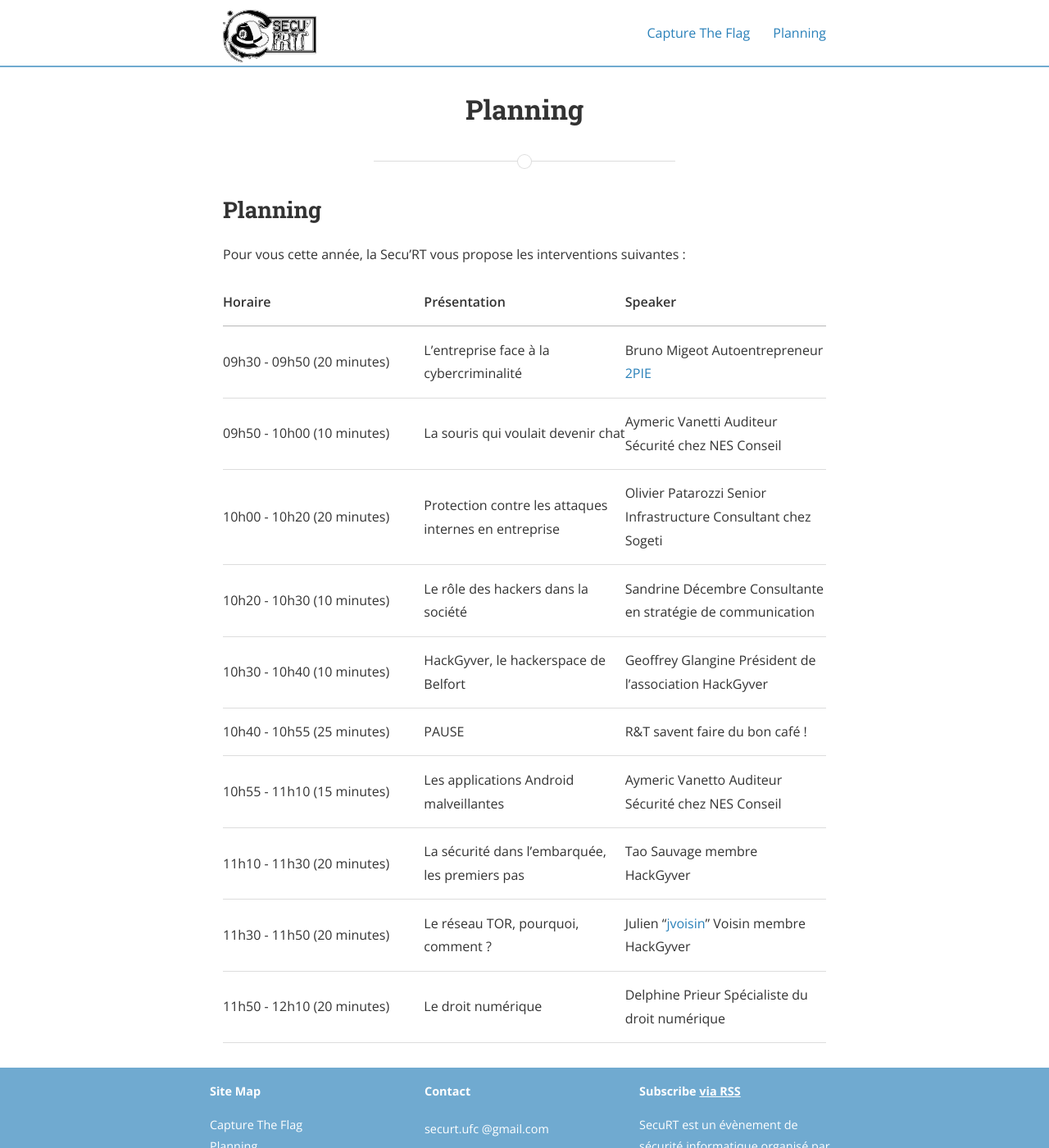
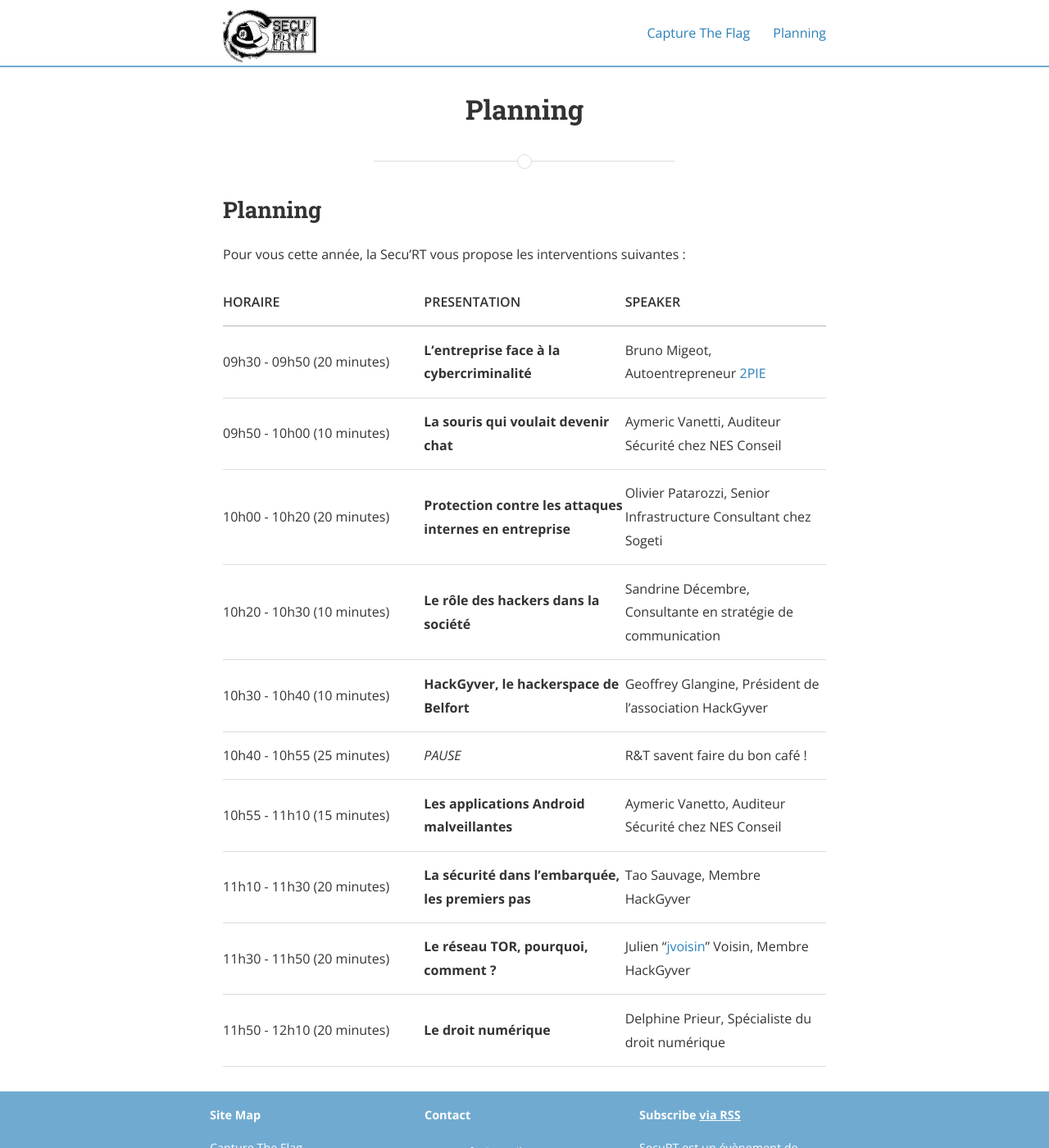
Before and after one commit to SecuRT/securt.github.io, a Jekyll site: the page built from planning.md, in a window 1280 px wide and 1400 px high. Shown: the whole window at 82% size. Built offline with Jekyll 4.4.1, drawn with Linux system fonts in a browser that asks for light colours; nearby versions of some CDN libraries.

Commit message:
[planning] Quick format fix.

```diff
--- a/planning.md
+++ b/planning.md
@@ -8,15 +8,15 @@ permalink: /planning/
 
 Pour vous cette année, la Secu'RT vous propose les interventions suivantes :
 
-| Horaire                    | Présentation                                          | Speaker                                                           |
-|----------------------------|-------------------------------------------------------|-------------------------------------------------------------------|
-| 09h30 - 09h50 (20 minutes) | L'entreprise face à la cybercriminalité               | Bruno Migeot Autoentrepreneur [2PIE]( http://www.2pie.fr/ )       |
-| 09h50 - 10h00 (10 minutes) | La souris qui voulait devenir chat                    | Aymeric Vanetti Auditeur Sécurité chez NES Conseil                |
-| 10h00 - 10h20 (20 minutes) | Protection contre les attaques internes en entreprise | Olivier Patarozzi Senior Infrastructure Consultant chez Sogeti    |
-| 10h20 - 10h30 (10 minutes) | Le rôle des hackers dans la société                   | Sandrine Décembre Consultante en stratégie de communication       |
-| 10h30 - 10h40 (10 minutes) | HackGyver, le hackerspace de Belfort                  | Geoffrey Glangine Président de l'association HackGyver            |
-| 10h40 - 10h55 (25 minutes) | PAUSE                                                 | R&T savent faire du bon café !                                    |
-| 10h55 - 11h10 (15 minutes) | Les applications Android malveillantes                | Aymeric Vanetto Auditeur Sécurité chez NES Conseil                |
-| 11h10 - 11h30 (20 minutes) | La sécurité dans l'embarquée, les premiers pas        | Tao Sauvage membre HackGyver                                      |
-| 11h30 - 11h50 (20 minutes) | Le réseau TOR, pourquoi, comment ?                    | Julien "[jvoisin]( https://dustri.org/ )" Voisin membre HackGyver |
-| 11h50 - 12h10 (20 minutes) | Le droit numérique                                    | Delphine Prieur Spécialiste du droit numérique                    |
+| HORAIRE                     | PRESENTATION                                              | SPEAKER                                                            |
+|--------------- -------------|-----------------------------------------------------------|--------------------------------------------------------------------|
+| 09h30 - 09h50  (20 minutes) | **L'entreprise face à la cybercriminalité**               | Bruno Migeot, Autoentrepreneur [2PIE]( http://www.2pie.fr/ )       |
+| 09h50 - 10h00  (10 minutes) | **La souris qui voulait devenir chat**                    | Aymeric Vanetti, Auditeur Sécurité chez NES Conseil                |
+| 10h00 - 10h20  (20 minutes) | **Protection contre les attaques internes en entreprise** | Olivier Patarozzi, Senior Infrastructure Consultant chez Sogeti    |
+| 10h20 - 10h30  (10 minutes) | **Le rôle des hackers dans la société**                   | Sandrine Décembre, Consultante en stratégie de communication       |
+| 10h30 - 10h40  (10 minutes) | **HackGyver, le hackerspace de Belfort**                  | Geoffrey Glangine, Président de l'association HackGyver            |
+| 10h40 - 10h55  (25 minutes) | *PAUSE*                                                   | R&T savent faire du bon café !                                     |
+| 10h55 - 11h10  (15 minutes) | **Les applications Android malveillantes**                | Aymeric Vanetto, Auditeur Sécurité chez NES Conseil                |
+| 11h10 - 11h30  (20 minutes) | **La sécurité dans l'embarquée, les premiers pas**        | Tao Sauvage, Membre HackGyver                                      |
+| 11h30 - 11h50  (20 minutes) | **Le réseau TOR, pourquoi, comment ?**                    | Julien "[jvoisin]( https://dustri.org/ )" Voisin, Membre HackGyver |
+| 11h50 - 12h10  (20 minutes) | **Le droit numérique**                                    | Delphine Prieur, Spécialiste du droit numérique                    |
```
